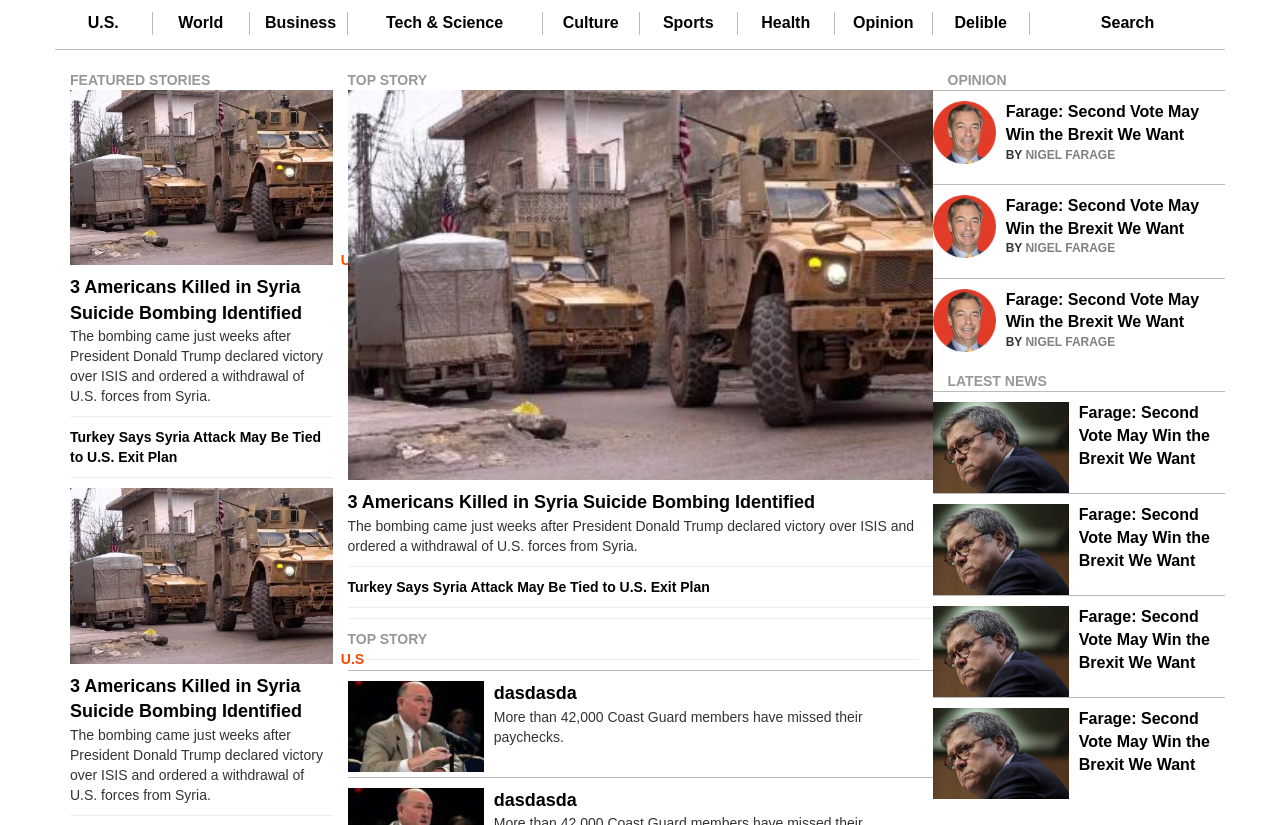
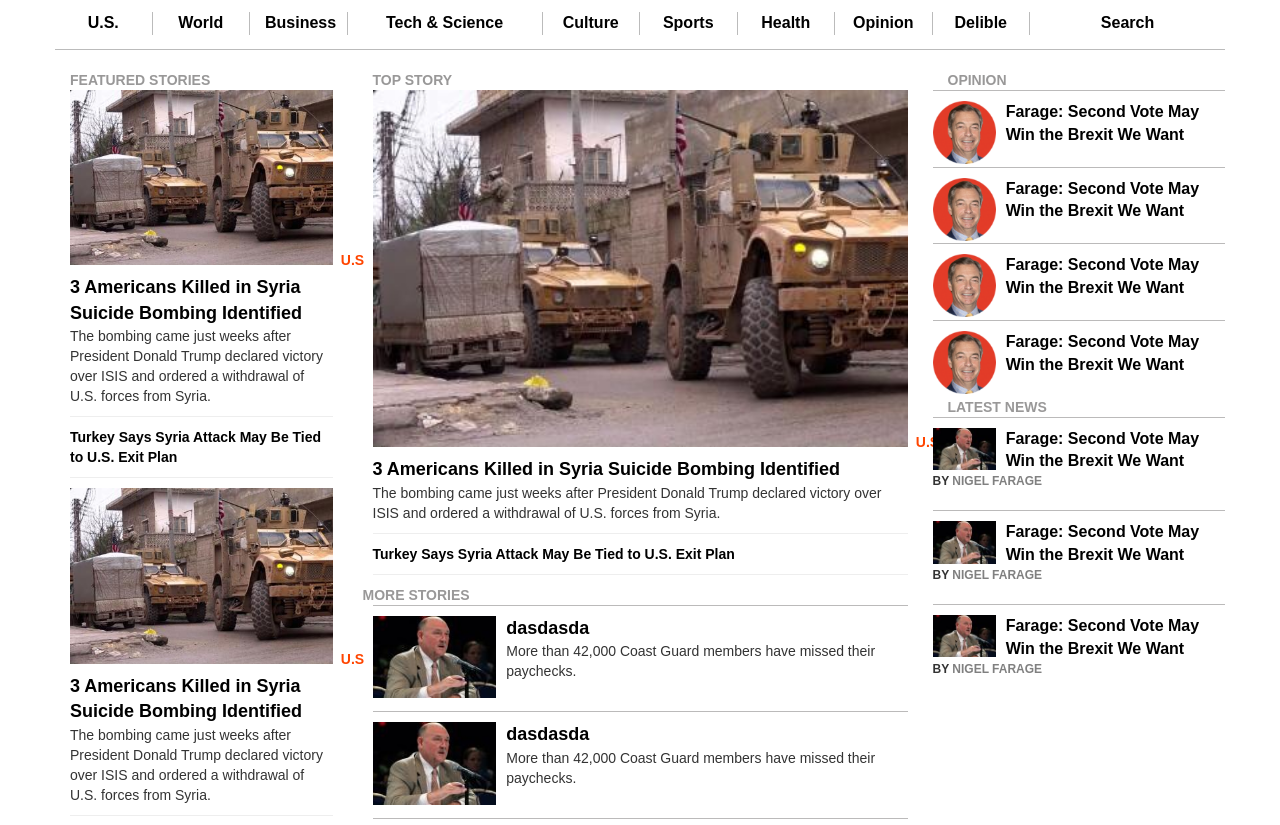
Before and after one commit to btuerker/css-frameworks-bootstrap, a plain HTML site: page index.html in a window 1280 px wide. Shown: the part 123-948 px from the top of the page. Drawn offline with Linux system fonts and the light colour scheme.

Commit message:
fix grid issues

```diff
--- a/css/styles.css
+++ b/css/styles.css
@@ -6,6 +6,12 @@ body {
 hr {
     margin: 10px 0;
 }
+
+.centered {
+    padding: 0 5px;
+    margin: 0 5px;
+}
+
 .main-header{
     color: white;
 }
@@ -180,3 +186,11 @@ hr {
 }
 
 /* NEWS MINI */
+
+
+@media screen and (max-width: 1200px) {
+    .news-mini > .author-img {
+        width: 100px;
+        padding-bottom: 5px;
+    }
+}
--- a/index.html
+++ b/index.html
@@ -52,7 +52,7 @@
 
     <div class="container main-content">
         <div class="row">
-            <div class="col-xs-12 col-sm-12 col-md-5 col-lg-3">
+            <div class="col-xs-12 col-sm-5 col-md-3 col-lg-3">
                 <div class="section-name">FEATURED STORIES</div>
                 <div class="news">
                     <div class="news-img">
@@ -99,8 +99,8 @@
                 </div>
             </div>
 
-            <div class="col-xs-12 col-sm-12 col-md-7 col-lg-6">
-                <div class="row">
+            <div class="col-xs-12 col-sm-7 col-md-6 col-lg-6">
+                <div class="row centered">
                     <div class="section-name">TOP STORY</div>
                     <div class="news">
                         <div class="news-img">
@@ -117,42 +117,40 @@
                         <a href="" class="footnote">Turkey Says Syria Attack May Be Tied to U.S. Exit Plan</a>
                         <hr>
                     </div>
-                    <hr>
-                    <div class="section-name">TOP STORY</div>
                 </div>
 
-                <hr>
+                <div class="section-name">MORE STORIES</div>
 
-                <div class="row">
+                <div class="row centered">
                     <div class="news-mini">
-                        <img src="./assets/story-1.jpg" alt="">
+                        <img src="./assets/story-1.jpg" alt="" class="author-img">
                         <div class="title">
                             <a href="#">dasdasda</a>
                         </div>
                         <p>More than 42,000 Coast Guard members have missed their paychecks.</p>
                     </div>
                 </div>
-                <div class="row">
+                <div class="row centered">
                     <div class="news-mini">
-                        <img src="./assets/story-1.jpg" alt="">
+                        <img src="./assets/story-1.jpg" alt="" class="author-img">
                         <div class="title">
                             <a href="#">dasdasda</a>
                         </div>
                         <p>More than 42,000 Coast Guard members have missed their paychecks.</p>
                     </div>
                 </div>
-                <div class="row">
+                <div class="row centered">
                     <div class="news-mini">
-                        <img src="./assets/story-1.jpg" alt="">
+                        <img src="./assets/story-1.jpg" alt="" class="author-img">
                         <div class="title">
                             <a href="#">dasdasda</a>
                         </div>
                         <p>More than 42,000 Coast Guard members have missed their paychecks.</p>
                     </div>
                 </div>
-                <div class="row">
+                <div class="row centered">
                     <div class="news-mini">
-                        <img src="./assets/story-1.jpg" alt="">
+                        <img src="./assets/story-1.jpg" alt="" class="author-img">
                         <div class="title">
                             <a href="#">dasdasda</a>
                         </div>
@@ -160,11 +158,46 @@
                     </div>
                 </div>
             </div>
-            <div class="col-xs-12 col-sm-12 col-md-12 col-lg-3">
+            <div class="clearfix visible-sm-block"></div>
+            <div class="col-xs-12 col-sm-12 col-md-3 col-lg-3">
                 <div class="section-name">OPINION</div>
                 <div class="row">
                         <div class="news-mini">
-                        <img src="./assets/author-1.png" alt="">
+                            <img src="./assets/author-1.png" alt="" class="author-img">
+                            <div class="opinion-title">
+                                <a href="#">Farage: Second Vote May Win the Brexit We Want</a>
+                            </div>
+                        </div>
+                    </div>
+                    <div class="row">
+                        <div class="news-mini">
+                            <img src="./assets/author-1.png" alt="" class="author-img">
+                            <div class="opinion-title">
+                                <a href="#">Farage: Second Vote May Win the Brexit We Want</a>
+                            </div>
+                        </div>
+                    </div>
+                    <div class="row">
+                        <div class="news-mini">
+                            <img src="./assets/author-1.png" alt="" class="author-img">
+                            <div class="opinion-title">
+                                <a href="#">Farage: Second Vote May Win the Brexit We Want</a>
+                            </div>
+                        </div>
+                    </div>
+                    <div class="row">
+                        <div class="news-mini">
+                            <img src="./assets/author-1.png" alt="" class="author-img">
+                            <div class="opinion-title">
+                                <a href="#">Farage: Second Vote May Win the Brexit We Want</a>
+                            </div>
+                        </div>
+                    </div>
+
+                <div class="section-name">LATEST NEWS</div>
+                <div class="row">
+                        <div class="news-mini">
+                            <img src="./assets/story-1.jpg" alt="" class="author-img">
                             <div class="opinion-title">
                                 <a href="#">Farage: Second Vote May Win the Brexit We Want</a>
                             </div>
@@ -175,7 +208,7 @@
                     </div>
                     <div class="row">
                         <div class="news-mini">
-                        <img src="./assets/author-1.png" alt="">
+                            <img src="./assets/story-1.jpg" alt="" class="author-img">
                             <div class="opinion-title">
                                 <a href="#">Farage: Second Vote May Win the Brexit We Want</a>
                             </div>
@@ -186,45 +219,12 @@
                     </div>
                     <div class="row">
                         <div class="news-mini">
-                        <img src="./assets/author-1.png" alt="">
+                            <img src="./assets/story-1.jpg" alt="" class="author-img">
                             <div class="opinion-title">
                                 <a href="#">Farage: Second Vote May Win the Brexit We Want</a>
                             </div>
                             <div class="info">
                                 BY <a href="">NIGEL FARAGE</a>
-                        </div>
-                    </div>
-                </div>
-                <div class="section-name">LATEST NEWS</div>
-                <div class="row">
-                    <div class="news-mini">
-                        <img src="./assets/latest-1.jpg" class="latest-img" alt="">
-                        <div class="opinion-title">
-                            <a href="#">Farage: Second Vote May Win the Brexit We Want</a>
-                        </div>
-                    </div>
-                </div>
-                <div class="row">
-                    <div class="news-mini">
-                        <img src="./assets/latest-1.jpg" class="latest-img" alt="">
-                        <div class="opinion-title">
-                            <a href="#">Farage: Second Vote May Win the Brexit We Want</a>
-                        </div>
-                    </div>
-                </div>
-                <div class="row">
-                    <div class="news-mini">
-                        <img src="./assets/latest-1.jpg" class="latest-img" alt="">
-                        <div class="opinion-title">
-                            <a href="#">Farage: Second Vote May Win the Brexit We Want</a>
-                        </div>
-                    </div>
-                </div>
-                <div class="row">
-                    <div class="news-mini">
-                        <img src="./assets/latest-1.jpg" class="latest-img" alt="">
-                        <div class="opinion-title">
-                            <a href="#">Farage: Second Vote May Win the Brexit We Want</a>
                             </div>
                         </div>
                     </div>
```
Lines whose indentation alone changed are shown as unchanged.
